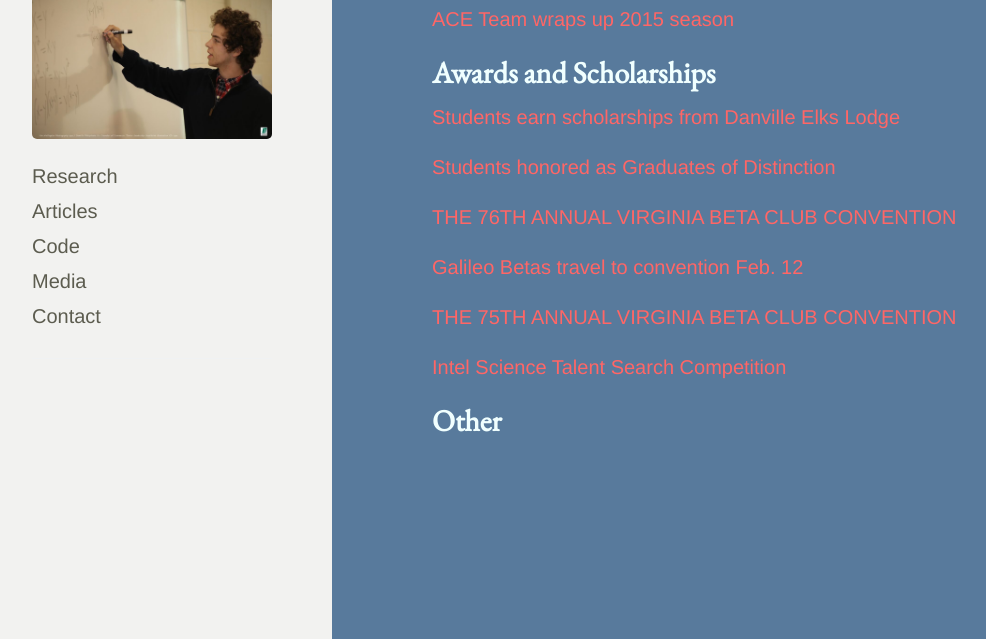
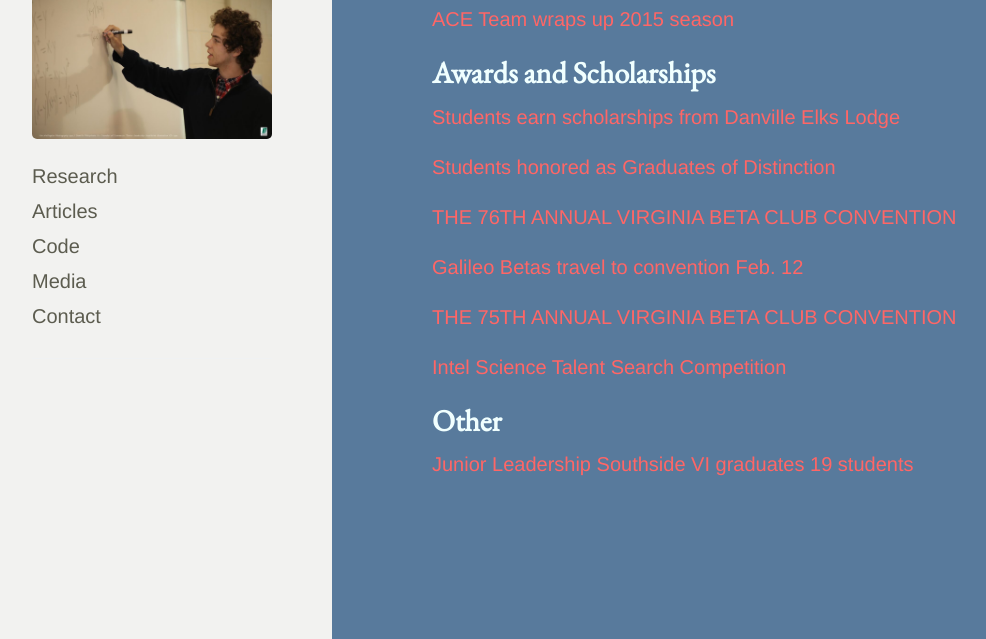
Before and after one commit to cakoch10/cakoch10.github.io, a Jekyll site: the page built from media.md, in a window 1280 px wide and 900 px high, scrolled down 1887 px, cut to the strip 261-900 px from the top of the window. Shown: the whole strip, without its empty margins (28-1014 px from the left). Built offline with Jekyll 4.4.1, drawn with Linux system fonts in a browser that asks for light colours.

Commit message:
Update media.md

```diff
--- a/media.md
+++ b/media.md
@@ -49,3 +49,5 @@ The valedictorian (myself) and the salutatorian of my school were both interview
 [Intel Science Talent Search Competition](http://badging.societyforscience.org/users/cakoch10gmailcom)
 
 <h2>Other</h2>
+
+[Junior Leadership Southside VI graduates 19 students](http://www.godanriver.com/work_it_sova/news/junior-leadership-southside-vi-graduates-students/article_fa429eb0-ed36-11e4-8539-3f9174bbc3a6.html)
```
